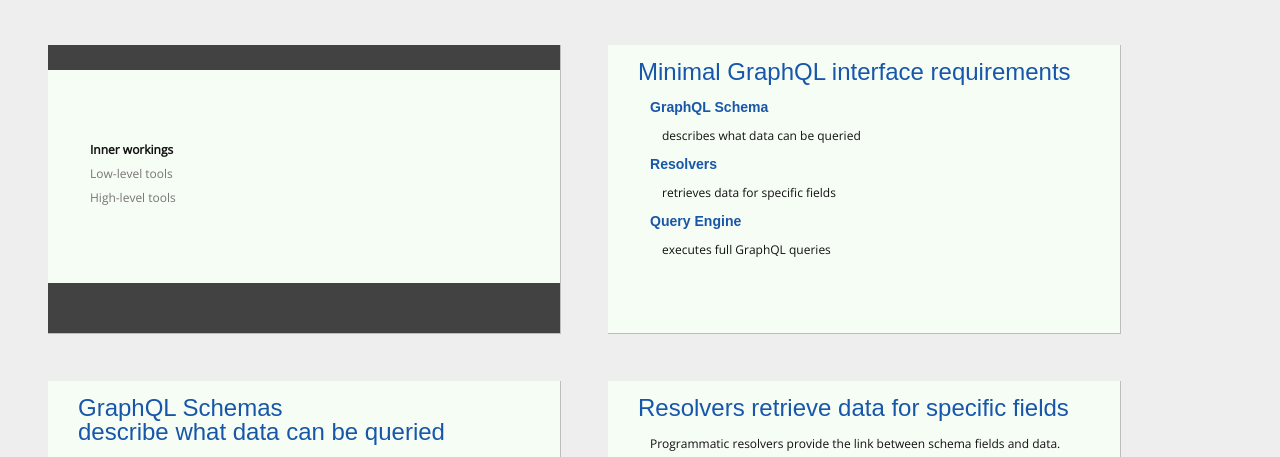
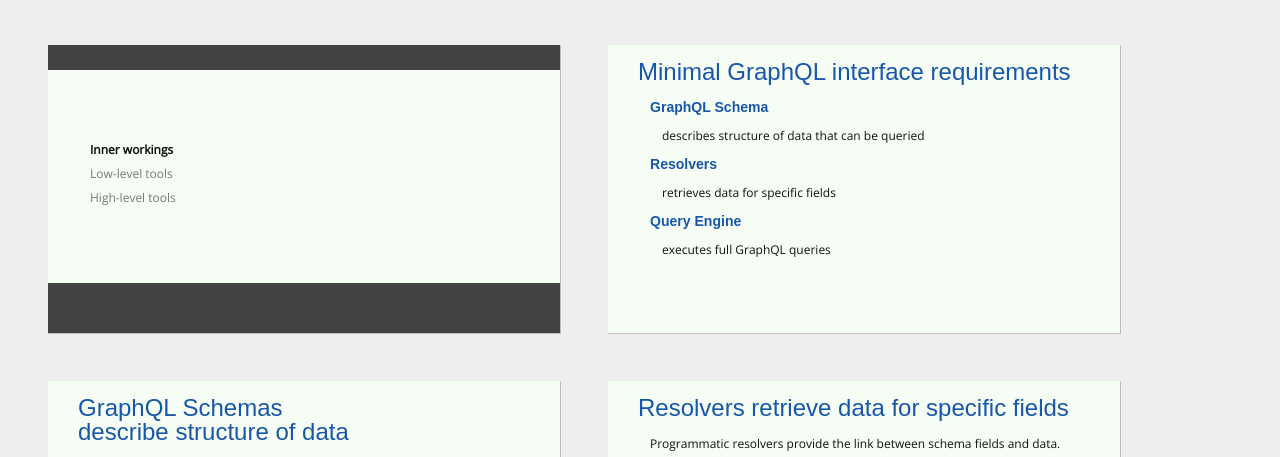
Before and after one commit to rubensworks/slides-2019-iswc-graphql-interface, a plain HTML site: page index.html in a window 1280 px wide. Shown: the part 1026-1483 px from the top of the page. Drawn offline with nearby package versions, Linux system fonts and the light colour scheme; a web font is replaced by a local one.

Commit message:
Deploy rubensworks/slides-2019-iswc-graphql-interface to github.com/rubensworks/slides-2019-iswc-graphql-interface.git:gh-pages

```diff
--- a/index.html
+++ b/index.html
@@ -94,7 +94,7 @@
         <ul>
             <li>
                 <h3>GraphQL Schema</h3>
-                <p class="indent">describes what data can be queried</p>
+                <p class="indent">describes structure of data that can be queried</p>
             </li>
             <li>
                 <h3>Resolvers</h3>
@@ -108,7 +108,7 @@
     </section>
 
     <section id="req-schema" class="slide">
-        <h2>GraphQL Schemas<br />describe what data can be queried</h2>
+        <h2>GraphQL Schemas<br />describe structure of data</h2>
         <ul>
             <li>Independent of any specific backend framework or programming language.</li>
             <li>Defines all resolvable types, and their fields.</li>
```
